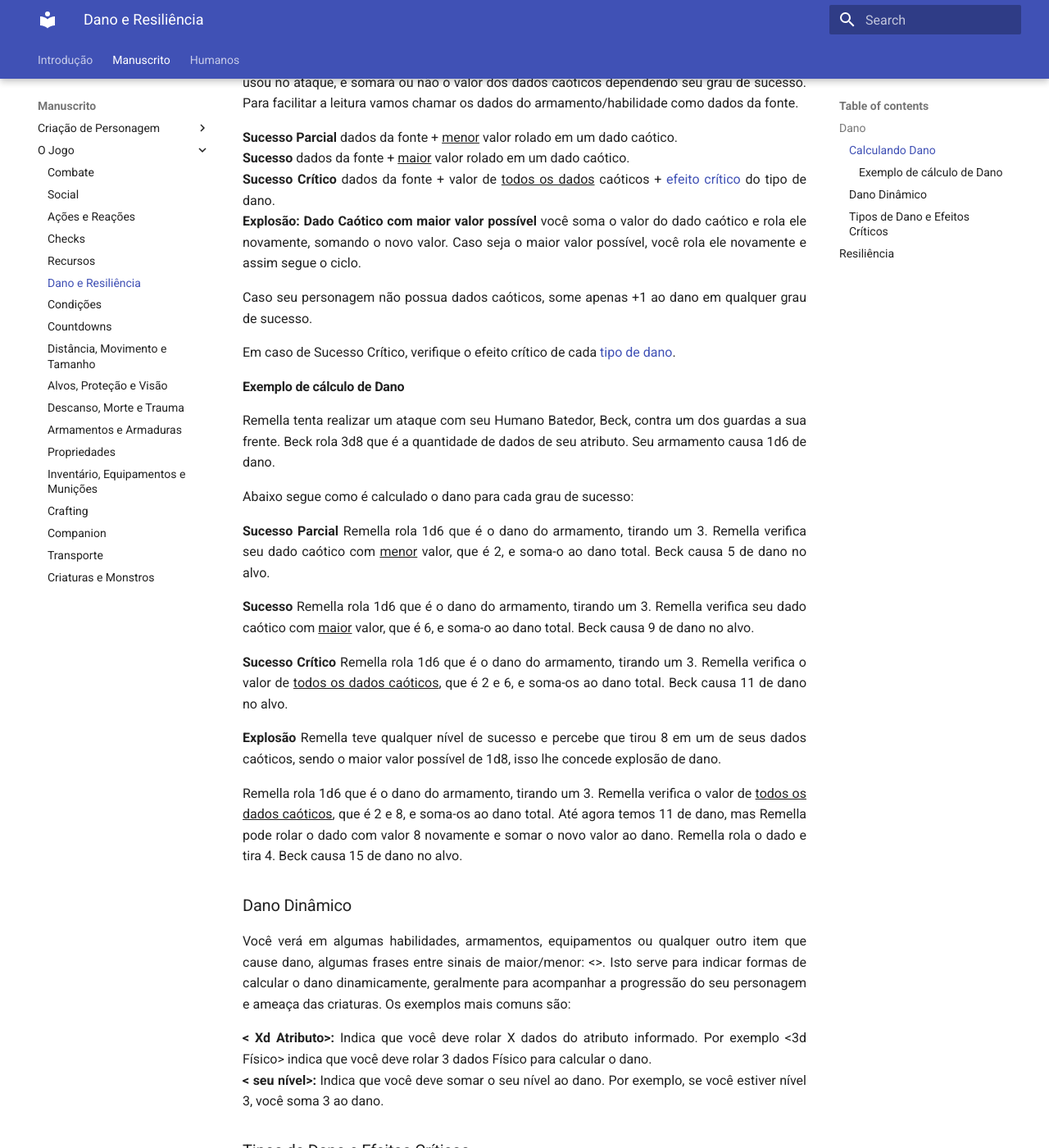
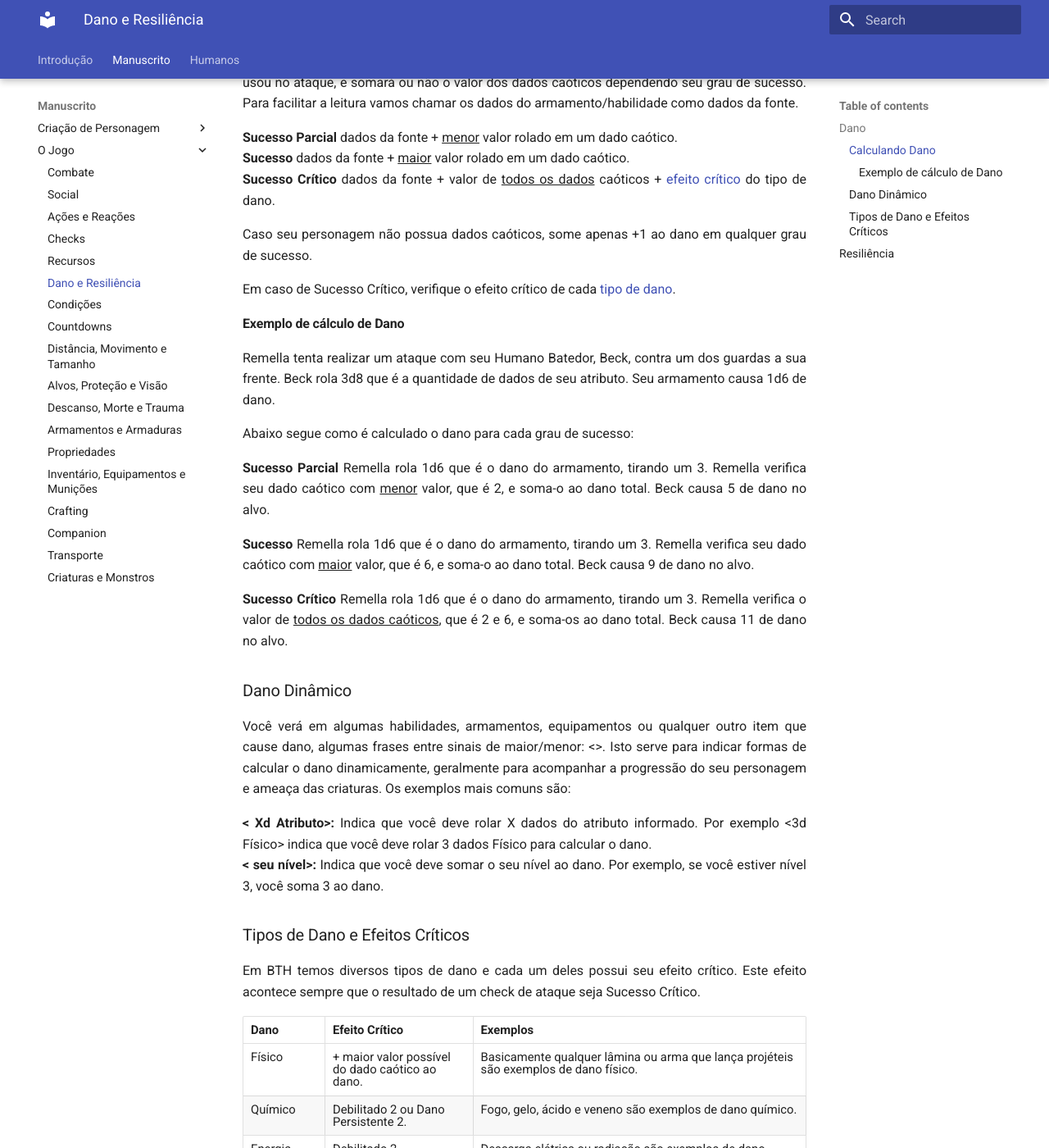
Before and after one commit to henriqueschorr/henriqueschorr.github.io, an MkDocs documentation site: the page built from docs/1_core/3_game/damage.md, in a window 1280 px wide and 1400 px high, scrolled down 453 px. Shown: the whole window at 82% size. Built offline with MkDocs 1.6.1 and Material for MkDocs 9.7.7, drawn with Linux system fonts in a browser that asks for light colours.

Commit message:
removed explosão for now

```diff
--- a/docs/1_core/3_game/damage.md
+++ b/docs/1_core/3_game/damage.md
@@ -11,7 +11,7 @@ Para calcular o dano você rolará o(s) dado(s) informados no armamento ou habil
 **Sucesso Parcial** dados da fonte + <ins>menor</ins> valor rolado em um dado caótico.
 **Sucesso** dados da fonte + <ins>maior</ins> valor rolado em um dado caótico.
 **Sucesso Crítico** dados da fonte + valor de <ins>todos os dados</ins> caóticos + [efeito crítico](#tipos-de-dano-e-efeitos-críticos) do tipo de dano.
-**Explosão: Dado Caótico com maior valor possível** você soma o valor do dado caótico e rola ele novamente, somando o novo valor. Caso seja o maior valor possível, você rola ele novamente e assim segue o ciclo.
+<!-- **Explosão: Dado Caótico com maior valor possível** você soma o valor do dado caótico e rola ele novamente, somando o novo valor. Caso seja o maior valor possível, você rola ele novamente e assim segue o ciclo. -->
 
 Caso seu personagem não possua dados caóticos, some apenas +1 ao dano em qualquer grau de sucesso.
 
@@ -32,10 +32,10 @@ Remella rola 1d6 que é o dano do armamento, tirando um 3. Remella verifica seu
 **Sucesso Crítico**
 Remella rola 1d6 que é o dano do armamento, tirando um 3. Remella verifica o valor de <ins>todos os dados caóticos</ins>, que é 2 e 6, e soma-os ao dano total. Beck causa 11 de dano no alvo.
 
-**Explosão**
+<!-- **Explosão**
 Remella teve qualquer nível de sucesso e percebe que tirou 8 em um de seus dados caóticos, sendo o maior valor possível de 1d8, isso lhe concede explosão de dano.
 
-Remella rola 1d6 que é o dano do armamento, tirando um 3. Remella verifica o valor de <ins>todos os dados caóticos</ins>, que é 2 e 8, e soma-os ao dano total. Até agora temos 11 de dano, mas Remella pode rolar o dado com valor 8 novamente e somar o novo valor ao dano. Remella rola o dado e tira 4. Beck causa 15 de dano no alvo.
+Remella rola 1d6 que é o dano do armamento, tirando um 3. Remella verifica o valor de <ins>todos os dados caóticos</ins>, que é 2 e 8, e soma-os ao dano total. Até agora temos 11 de dano, mas Remella pode rolar o dado com valor 8 novamente e somar o novo valor ao dano. Remella rola o dado e tira 4. Beck causa 15 de dano no alvo. -->
 
 ### Dano Dinâmico
 
```
Also changed, not shown: docs/1_core/3_game/checks.md (+1 -1 lines), docs/1_core/3_game/resources.md (+1 -1 lines).
